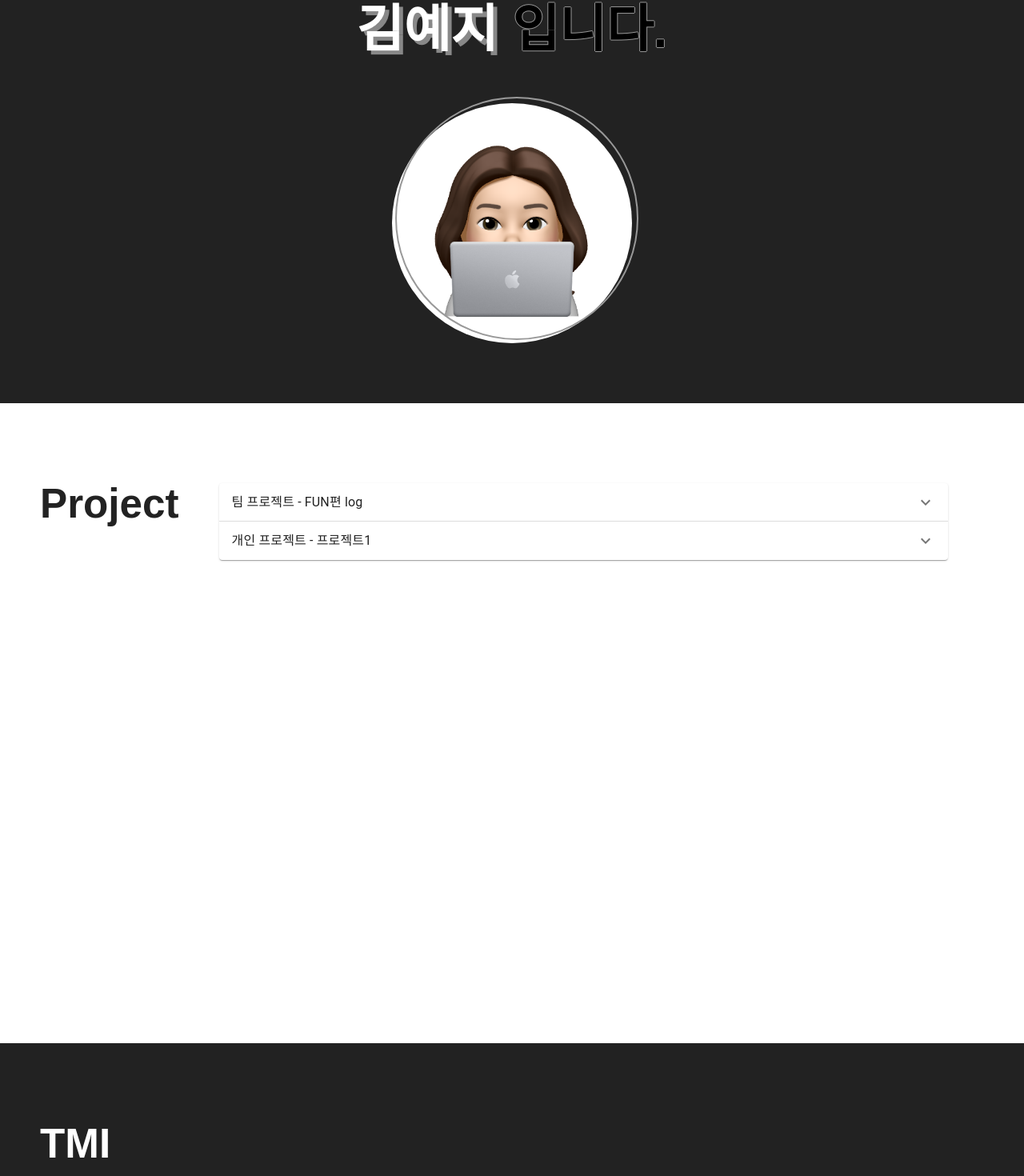
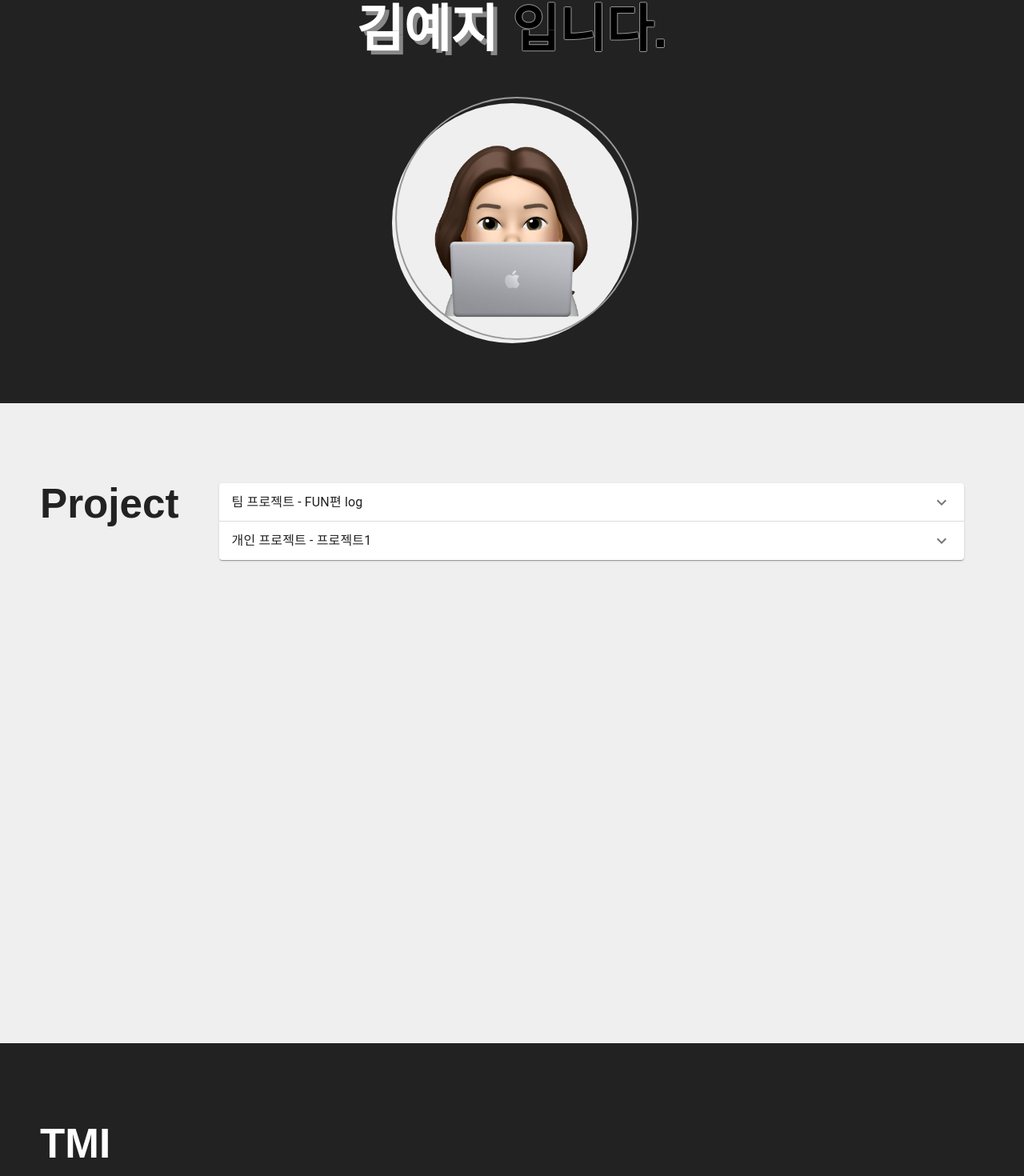
Before and after one commit to thisisyeji/about, a React (Create React App) app: page / in a window 1280 px wide. Shown: the part 296-1766 px from the top of the page at 80% size. Built offline with nearby package versions, Linux system fonts and the light colour scheme; no server answers; a web font is replaced by a local one.

Commit message:
Design: 배경색 변경 및 스타일링 추가

```diff
--- a/src/components/Contact.js
+++ b/src/components/Contact.js
@@ -45,7 +45,6 @@ const Content = styled.div`
 		opacity: 0;
 		transform: translateY(-20px);
 		font-size: 3vw;
-		margin-left: 10px;
 		transition: 0.5s;
 	}
 `;
@@ -53,6 +52,7 @@ const Content = styled.div`
 const ContactWrap = styled.section`
 	width: 100%;
 	height: 60vh;
+	background: #efefef;
 	padding: 50px;
 
 	display: flex;
--- a/src/components/Detail.js
+++ b/src/components/Detail.js
@@ -15,6 +15,7 @@ const ImgBox = styled.div`
 const Content = styled.div`
 	width: 60%;
 	font-weight: 200;
+	padding: 10px;
 
 	display: flex;
 	flex-direction: column;
--- a/src/components/Intro.js
+++ b/src/components/Intro.js
@@ -4,7 +4,7 @@ import styled from 'styled-components';
 const Profile = styled.div`
 	width: 300px;
 	height: 300px;
-	background: #fff;
+	background: #efefef;
 	border-radius: 50%;
 	margin: 0 auto;
 	opacity: 0;
--- a/src/components/Project.js
+++ b/src/components/Project.js
@@ -29,6 +29,7 @@ const Wrapper = styled.div`
 const InfoBox = styled.section`
 	width: 100%;
 	height: 100vh;
+	background: #efefef;
 	padding: 50px;
 	padding-top: 100px;
 	opacity: 0;
```
